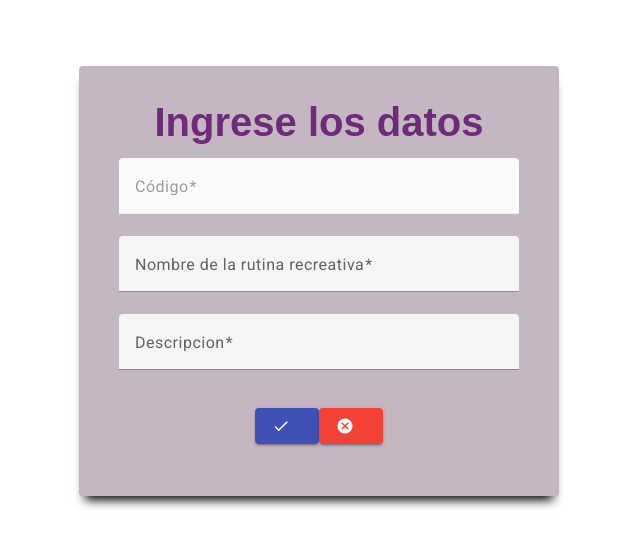
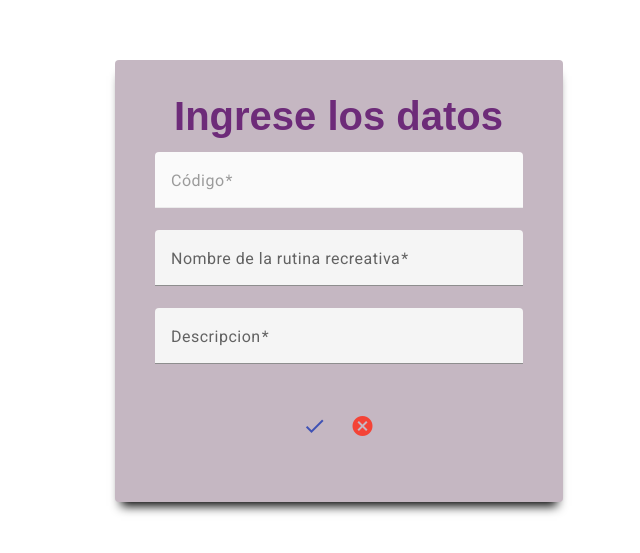
Before and after one commit to GRUPO2ARQUI/NUNATHANI, an Angular app in the folder demo01/: page /rutinas_recreativas/rutinas_recreativasinsertar in a window 1280 px wide. Shown: the part 119-672 px from the top of the page, without its empty margins (321-961 px from the left). Built offline with nearby package versions, Linux system fonts and the light colour scheme; no server answers; a web font is replaced by a local one.

Commit message:
Update rutinas_recreativas-insertar.component.html

```diff
--- a/demo01/src/app/component/rutinas_recreativas/rutinas_recreativas-insertar/rutinas_recreativas-insertar.component.html
+++ b/demo01/src/app/component/rutinas_recreativas/rutinas_recreativas-insertar/rutinas_recreativas-insertar.component.html
@@ -7,8 +7,10 @@
     <title>Document</title>
   </head>
   <body>
+    <div class="form-container">
     <form [formGroup]="form" (submit)="aceptar()">
       <h1 class="mensaje">Ingrese los datos</h1>
+
       <mat-form-field class="example-full-width">
         <mat-label>Código</mat-label>
         <input required matInput placeholder="No" formControlName="id" />
@@ -36,13 +38,15 @@
 
       <br />
       <div style="text-align: center">
-        <button mat-raised-button color="primary"><mat-icon>check</mat-icon></button>
-        <button mat-raised-button color="warn" routerLink="/rutinas_recreativas">
+        <button mat-icon-button color="primary">
+          <mat-icon>check</mat-icon>
+        </button>
+        <button mat-icon-button color="warn" routerLink="/rutinas_recreativas">
           <mat-icon>cancel</mat-icon>
         </button>
-        <br />
       </div>
       <p>{{ mensaje }}</p>
     </form>
+  </div>
   </body>
 </html>
```
